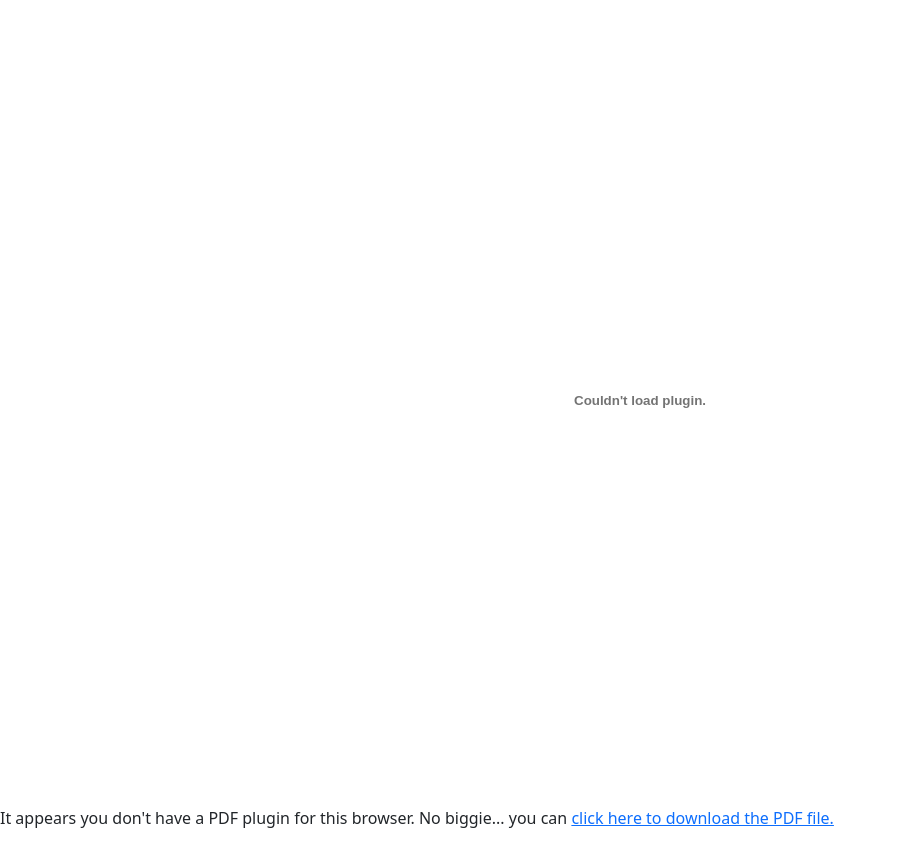
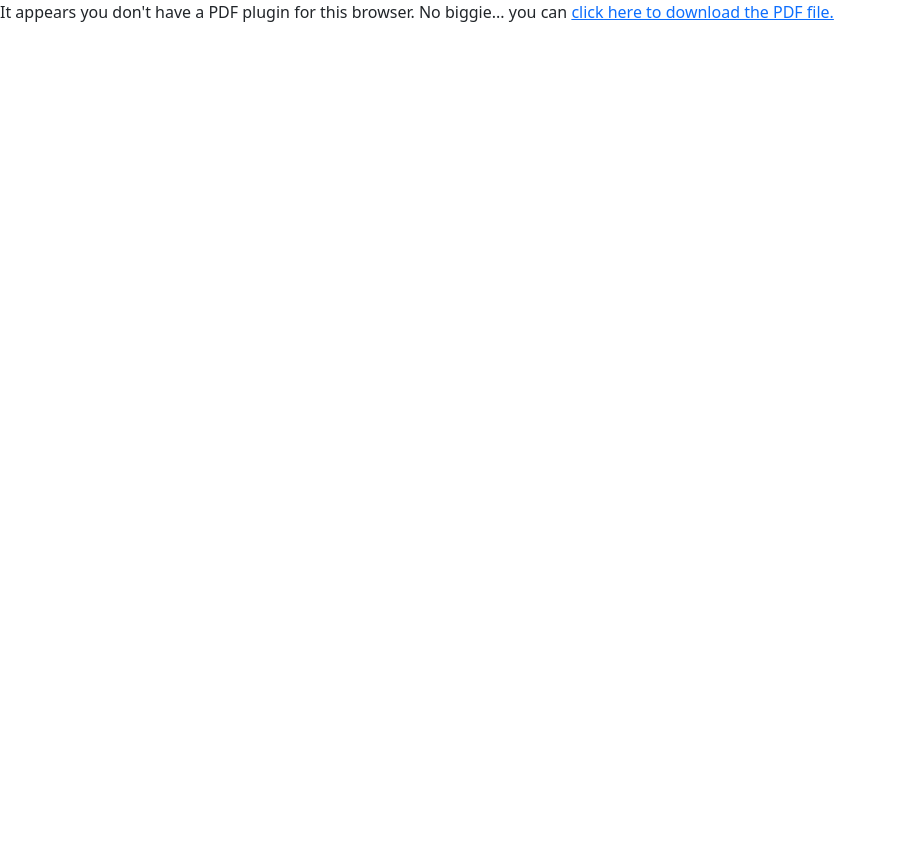
Before and after one commit to vfischer9/campaign-app, a React (Create React App) app: page /pdf in a window 1280 px wide. Shown: the whole page, without its empty margins (0-897 px from the left). After the commit the page ends 800 px from the top, so only its background shows below. Built offline with nearby package versions, Linux system fonts and the light colour scheme.

Commit message:
pdf view and endorsement

```diff
--- a/src/components/pdfPage.js
+++ b/src/components/pdfPage.js
@@ -8,9 +8,6 @@ function pdfPage() {
         <div>
             {/* <Link to="/" className='homeButton'>Go Back</Link> */}
             <div>
-                <object data={arbpdf} className='panel' type="application/pdf">
-                </object>
-
                 <object data={arbpdf} className='panel' type="application/pdf" width="100%" height="800px">
                 <p>It appears you don't have a PDF plugin for this browser.
                 No biggie... you can <a href={arbpdf}>click here to
```
